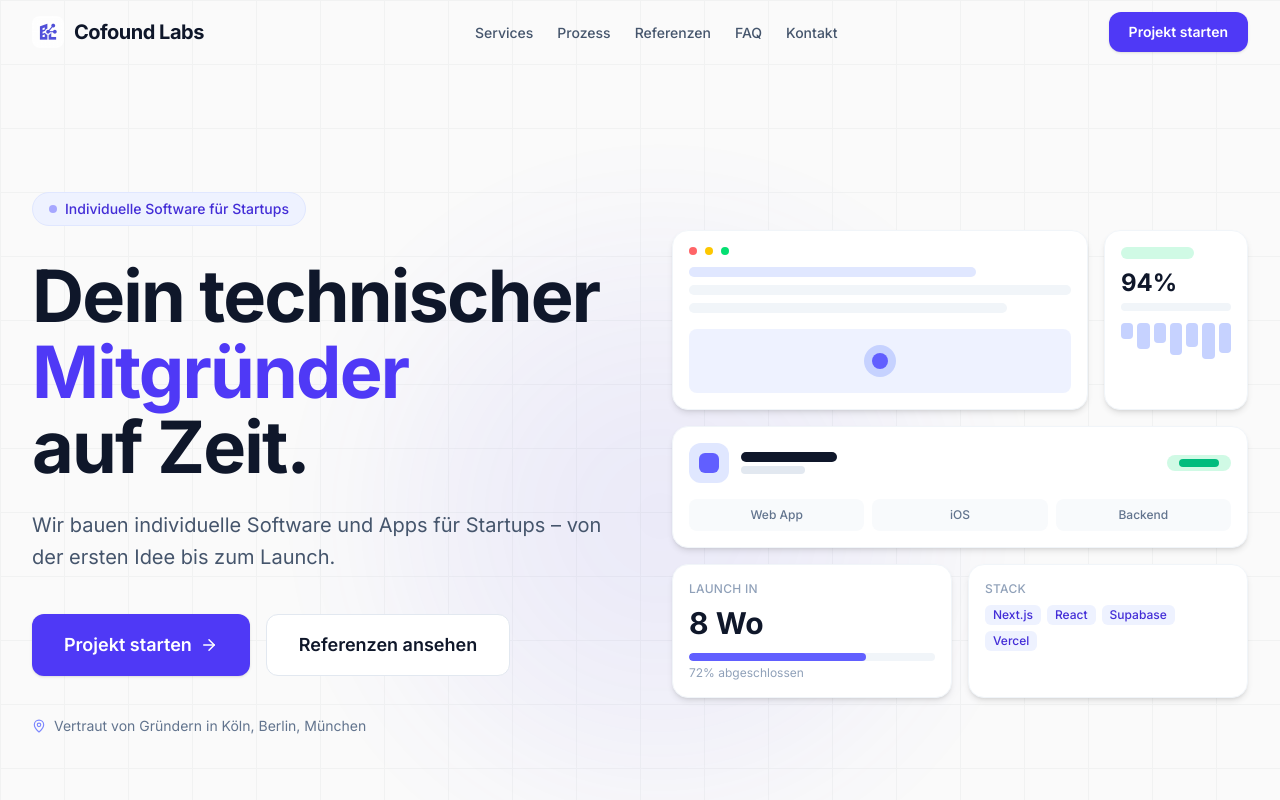
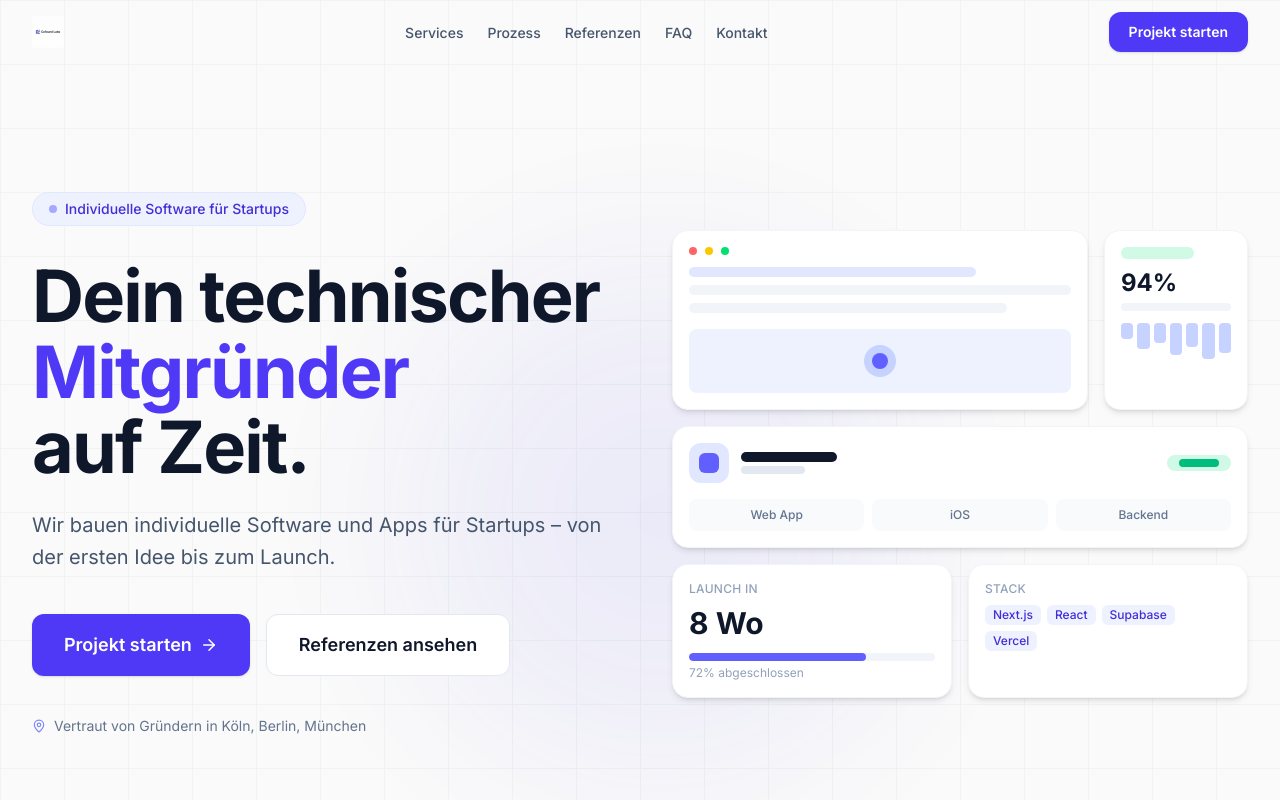
Before and after one commit to georgios2301/cofound-labs, a Next.js app: page / in a window 1280 px wide. Shown: the top 800 px of the page. Built offline with nearby package versions, Linux system fonts and the light colour scheme.

Commit message:
Add favicon and full logo in navbar

```diff
--- a/components/sections/Navbar.tsx
+++ b/components/sections/Navbar.tsx
@@ -29,18 +29,15 @@ export default function Navbar() {
         aria-label="Hauptnavigation"
       >
         {/* Logo */}
-        <Link
-          href="/"
-          className="flex items-center gap-2.5 font-bold text-xl text-[#0F172A] tracking-tight hover:text-indigo-600 transition-colors"
-        >
+        <Link href="/" className="flex items-center">
           <Image
-            src="/logo.png"
-            alt="Cofound Labs Logo"
-            width={32}
-            height={32}
-            className="rounded-lg"
+            src="/logo-full.png"
+            alt="Cofound Labs"
+            width={160}
+            height={40}
+            className="h-8 w-auto"
+            priority
           />
-          {SITE_NAME}
         </Link>
 
         {/* Desktop links */}
```
Also changed, not shown: public/logo-full.png (added).
